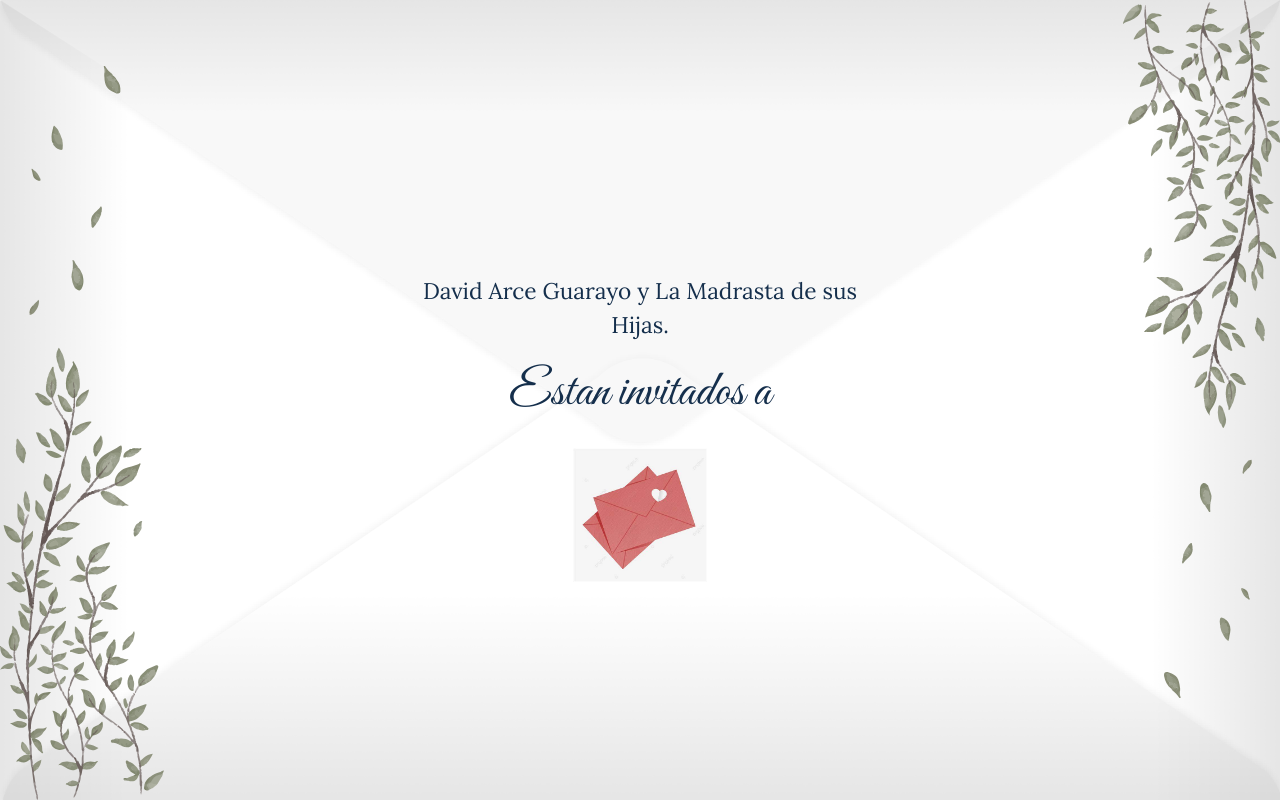
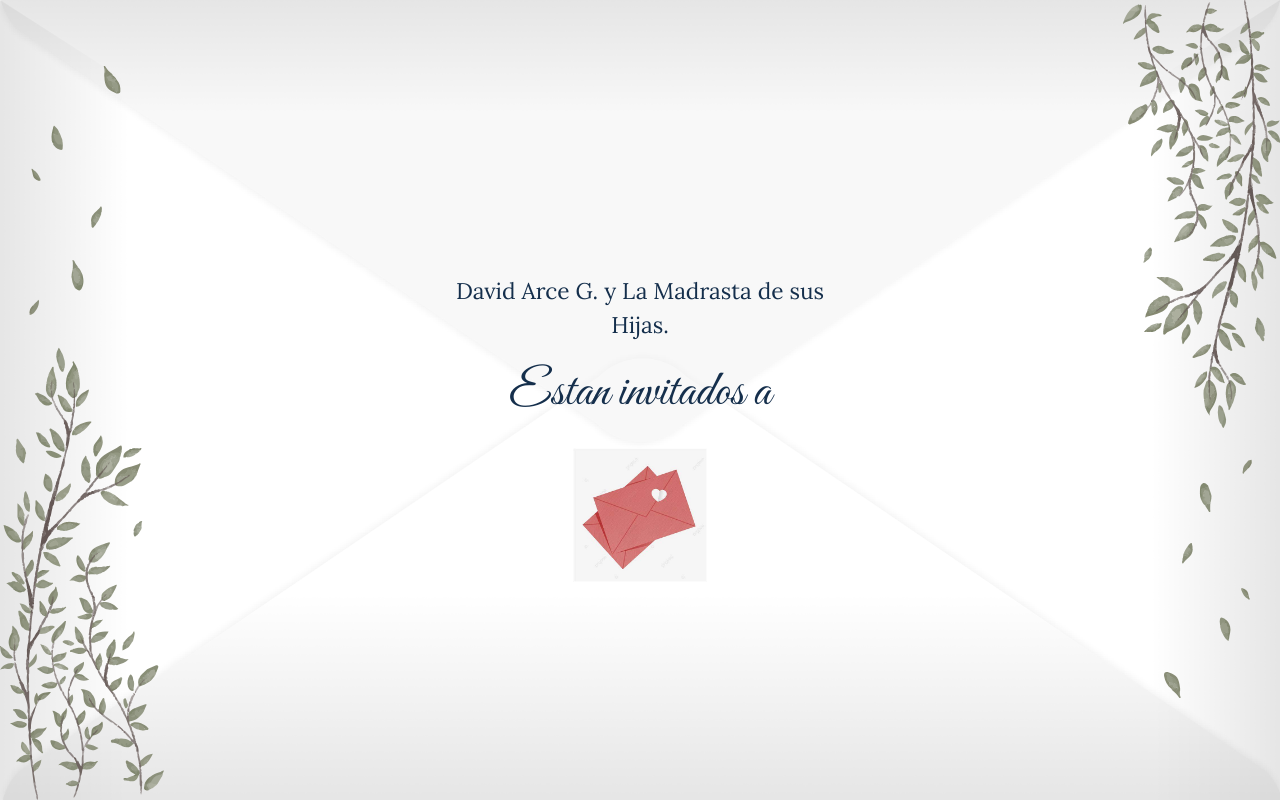
Before and after one commit to DavidArce17/BodaJyL, a plain HTML site: page invitacion3.html in a window 1280 px wide. Drawn offline with Linux system fonts and the light colour scheme; a web font is replaced by a local one.

Commit message:
Update invitacion3.html

```diff
--- a/invitacion3.html
+++ b/invitacion3.html
@@ -105,7 +105,7 @@
                         <div class="pre-page-content">
 
                            <br><br>
-                           <p class="welcome-text">David Arce Guarayo y La Madrasta de sus Hijas. <br> <br><span class="names">Estan invitados a</span></p>
+                           <p class="welcome-text">David Arce G. y La Madrasta de sus Hijas. <br> <br><span class="names">Estan invitados a</span></p>
                            <br>
                        </div>
                        <a href="index.html">
```
